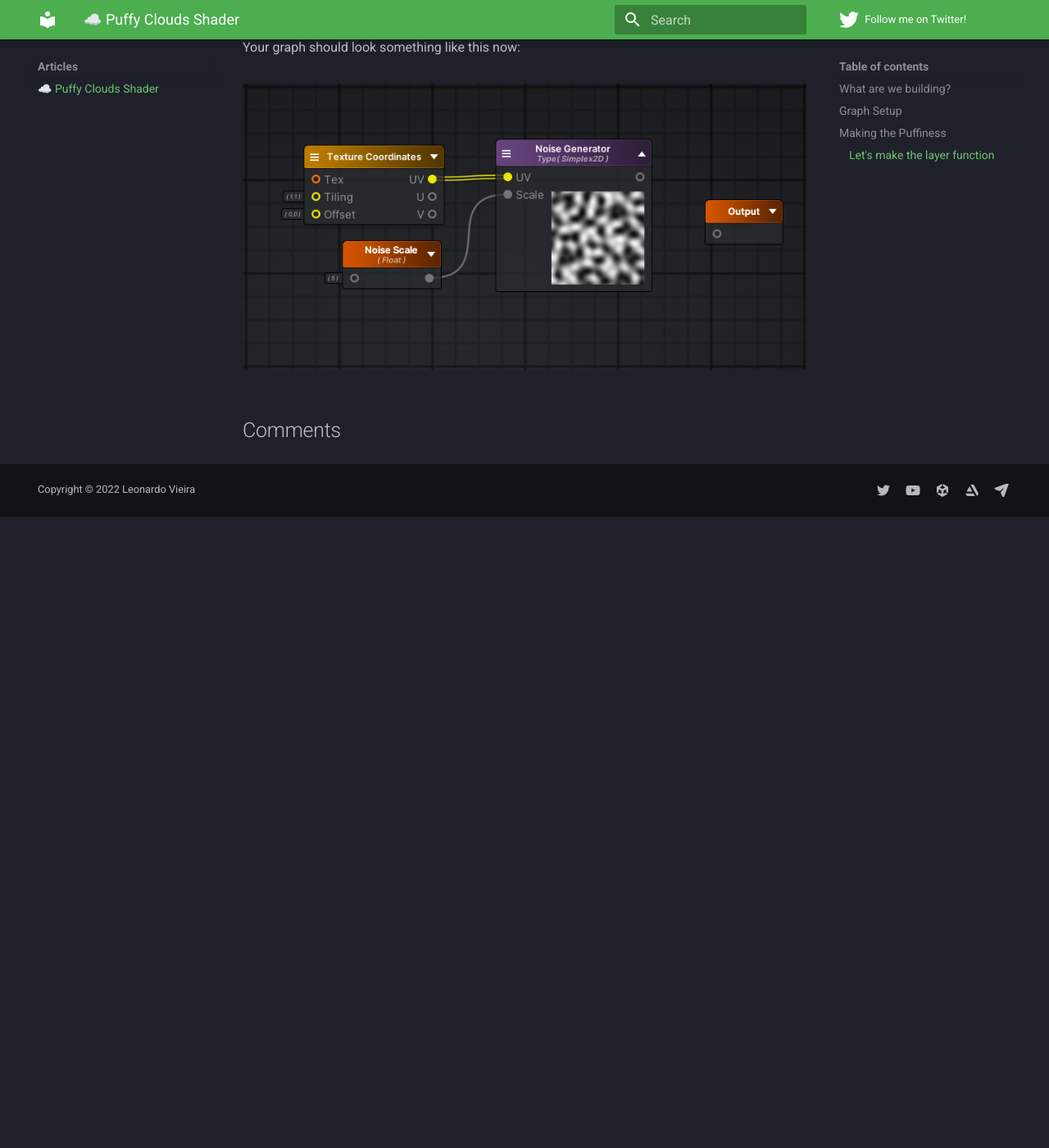
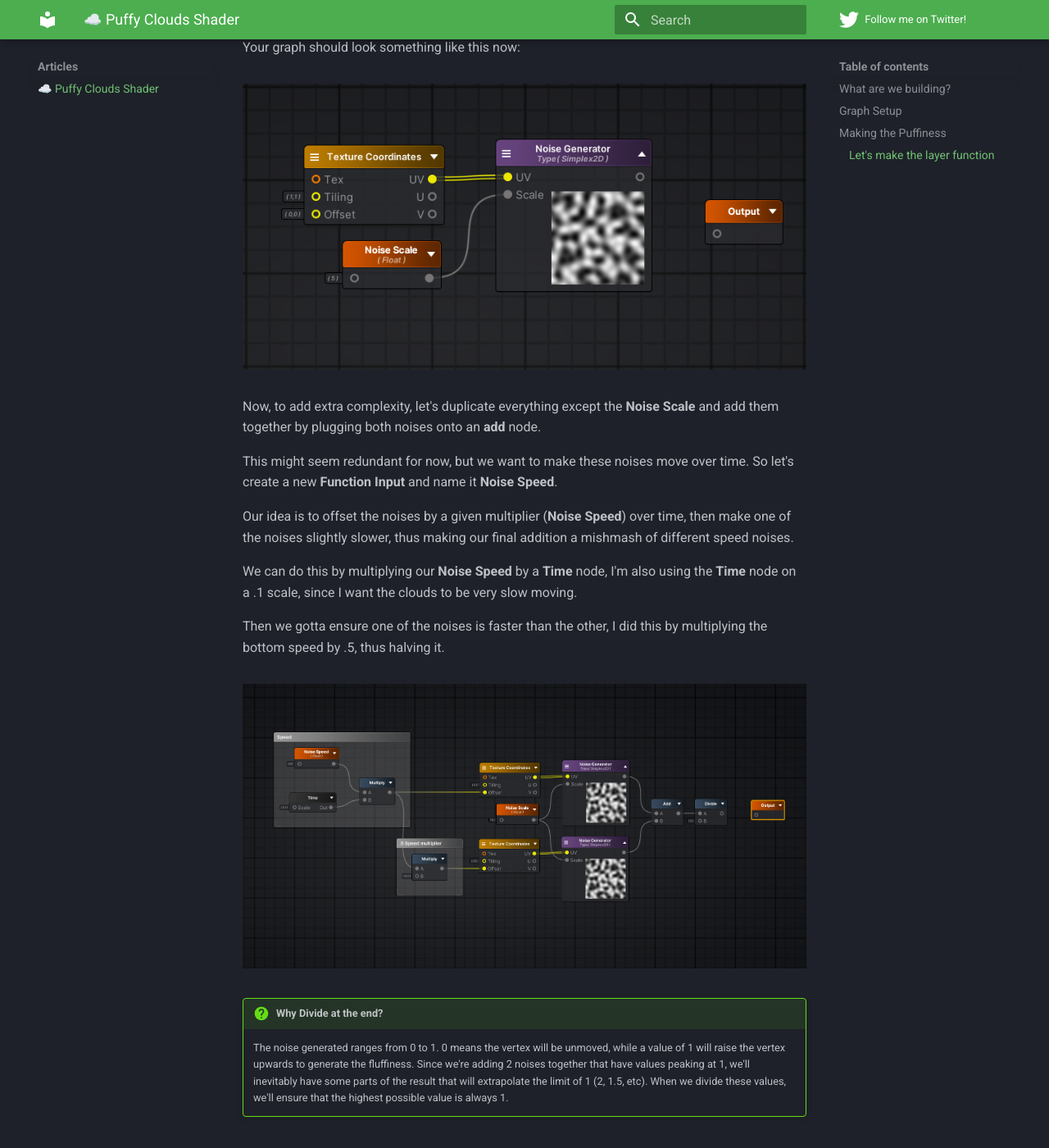
Before and after one commit to Nokdef/NokdefWebsite, an MkDocs documentation site: the page built from docs/Articles/Stylized-Puffy-Clouds-Shader.md, in a window 1280 px wide and 1400 px high, scrolled down 6075 px. Shown: the whole window at 82% size. Built offline with MkDocs 1.6.1 and Material for MkDocs 9.7.7, drawn with Linux system fonts in a browser that asks for light colours; comment, search, counter and statistics services are not loaded; before the commit the page ends 6705 px from its top, so only the background shows below that.

Commit message:
Divide Info

```diff
--- a/docs/Articles/Stylized-Puffy-Clouds-Shader.md
+++ b/docs/Articles/Stylized-Puffy-Clouds-Shader.md
@@ -62,3 +62,19 @@ Your graph should look something like this now:
 
 <figure markdown>
 ![Creating Shader](https://raw.githubusercontent.com/Nokdef/NokdefWebsite/main/docs/StylizedPuffyClouds-6.png){ width="900" }</figure>
+
+Now, to add extra complexity, let's duplicate everything except the **Noise Scale** and add them together by plugging both noises onto an **add** node.
+
+This might seem redundant for now, but we want to make these noises move over time. So let's create a new **Function Input** and name it **Noise Speed**.
+
+Our idea is to offset the noises by a given multiplier (**Noise Speed**) over time, then make one of the noises slightly slower, thus making our final addition a mishmash of different speed noises.
+
+We can do this by multiplying our **Noise Speed** by a **Time** node, I'm also using the **Time** node on a .1 scale, since I want the clouds to be very slow moving.
+
+Then we gotta ensure one of the noises is faster than the other, I did this by multiplying the bottom speed by .5, thus halving it.
+
+<figure markdown>
+![Creating Shader](https://raw.githubusercontent.com/Nokdef/NokdefWebsite/main/docs/StylizedPuffyClouds-7.png){ width="900" }</figure>
+!!! question "Why **Divide** at the end?"
+    The noise generated ranges from 0 to 1. 0 means the vertex will be unmoved, while a value of 1 will raise the vertex upwards to generate the fluffiness. Since we're adding 2 noises together that have values peaking at 1, we'll inevitably have some parts of the result that will extrapolate the limit of 1 (2, 1.5, etc).
+    When we divide these values, we'll ensure that the highest possible value is always 1.
```
Also changed, not shown: docs/StylizedPuffyClouds-7.png (added).
